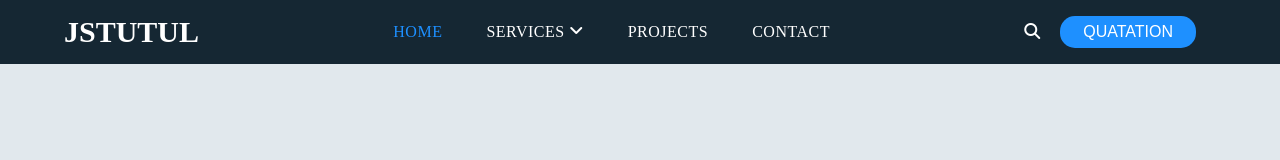
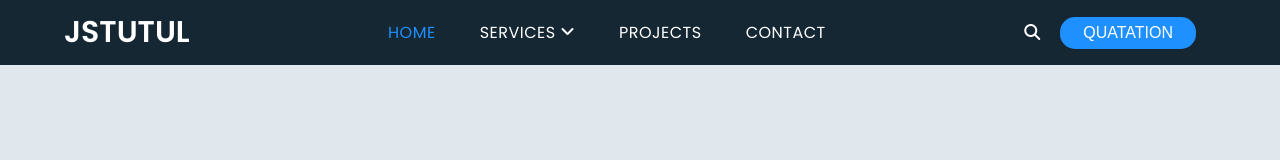
Before and after one commit to jstutul/MySide, a plain HTML site: page navbar.html in a window 1280 px wide. Drawn offline with Linux system fonts and the light colour scheme.

Commit message:
font change

```diff
--- a/css/navbar.css
+++ b/css/navbar.css
@@ -1,3 +1,4 @@
+@import url('https://fonts.googleapis.com/css2?family=Poppins:ital,wght@0,200;0,300;0,400;0,500;0,600;0,700;0,800;0,900;1,300;1,400;1,500;1,600;1,700;1,800;1,900&display=swap');
 
 :root {
     --main:#e1e8ed;
@@ -11,6 +12,7 @@ body{
     box-sizing: border-box;
     background-color: var(--main);
     overflow: hidden;
+    font-family: 'Poppins', sans-serif;
 }
 #top-search{
     position: relative;
```
